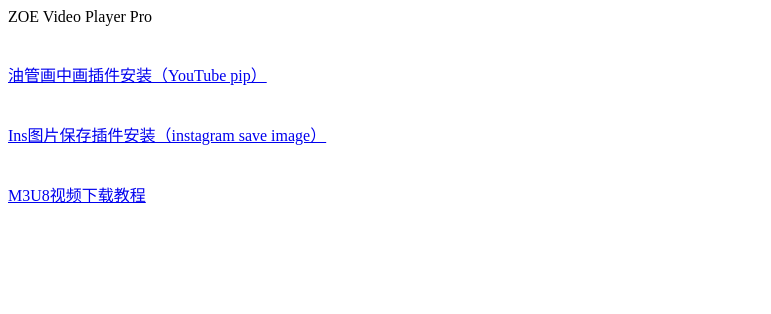
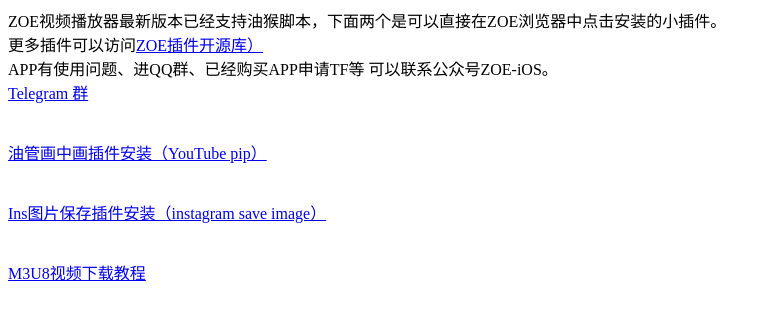
Before and after one commit to zoePro/zoePro.github.io, a plain HTML site: page index.html in a window 1280 px wide. Shown: the top 314 px of the page, without its empty margins (0-771 px from the left). Drawn offline with Linux system fonts and the light colour scheme.

Commit message:
Update index.html

```diff
--- a/index.html
+++ b/index.html
@@ -20,7 +20,14 @@
 </head>
 <body>
   <Div>
-    ZOE Video Player Pro
+    ZOE视频播放器最新版本已经支持油猴脚本，下面两个是可以直接在ZOE浏览器中点击安装的小插件。
+    <br>
+    更多插件可以访问<a href="https://github.com/zoePro/ZOE-User-Scripts">ZOE插件开源库）</a>
+    <br>
+    APP有使用问题、进QQ群、已经购买APP申请TF等 可以联系公众号ZOE-iOS。
+    <br>
+    <a href="https://t.me/ZOEAPP">Telegram 群</a>
+
     <br>
     <br>
     <br>
@@ -36,6 +43,11 @@
     <br>
     <a href="https://mp.weixin.qq.com/s/WaYXqLSseb34VhlBYJLDVA">M3U8视频下载教程</a>
 
+    <br>
+    <br>
+    <br>
+    <img src="https://zoepro.github.io/zoe-wechat.jpg" height="350" width="164.5" />
+
 
   </Div>
 </body>
```
